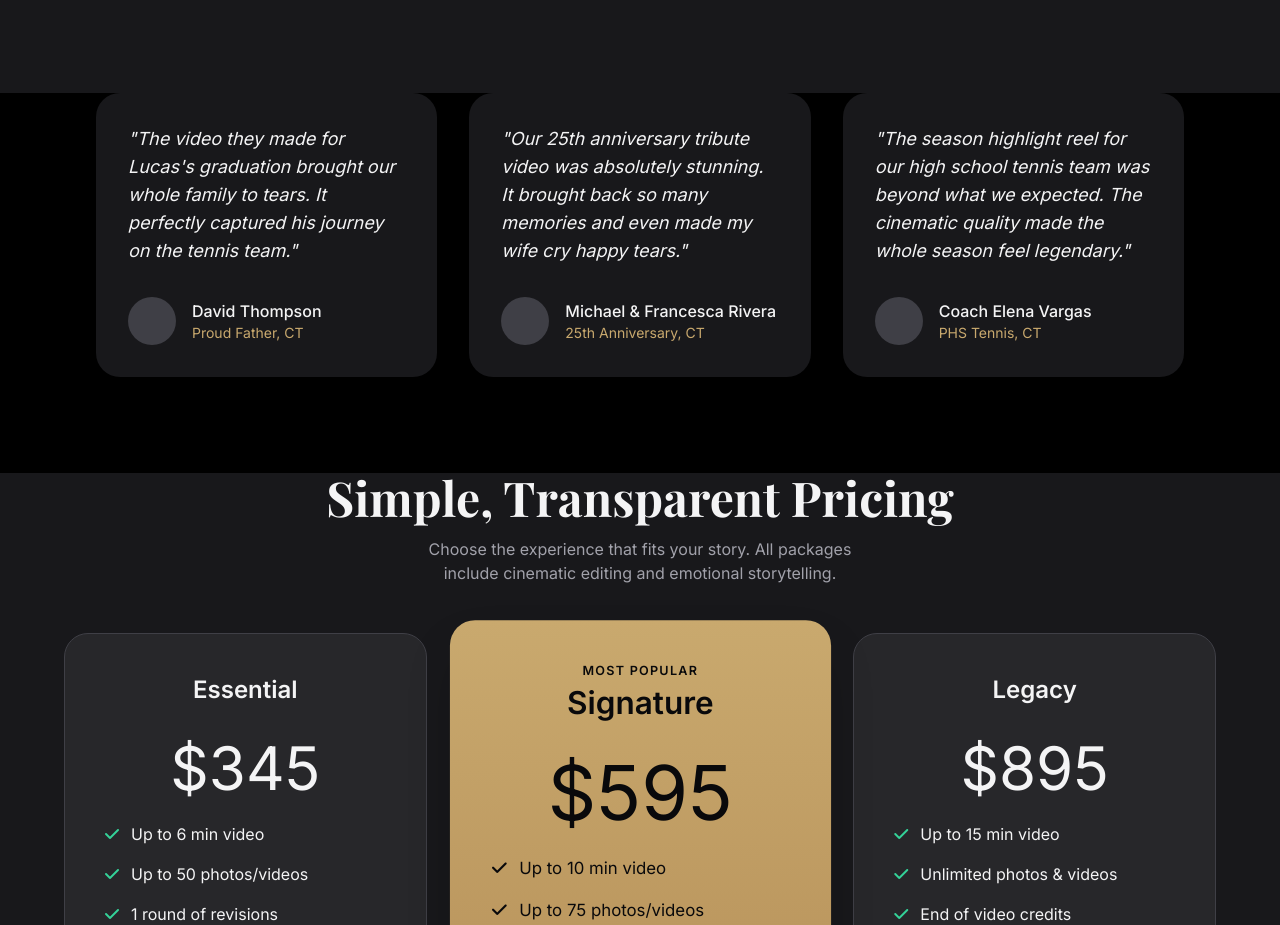
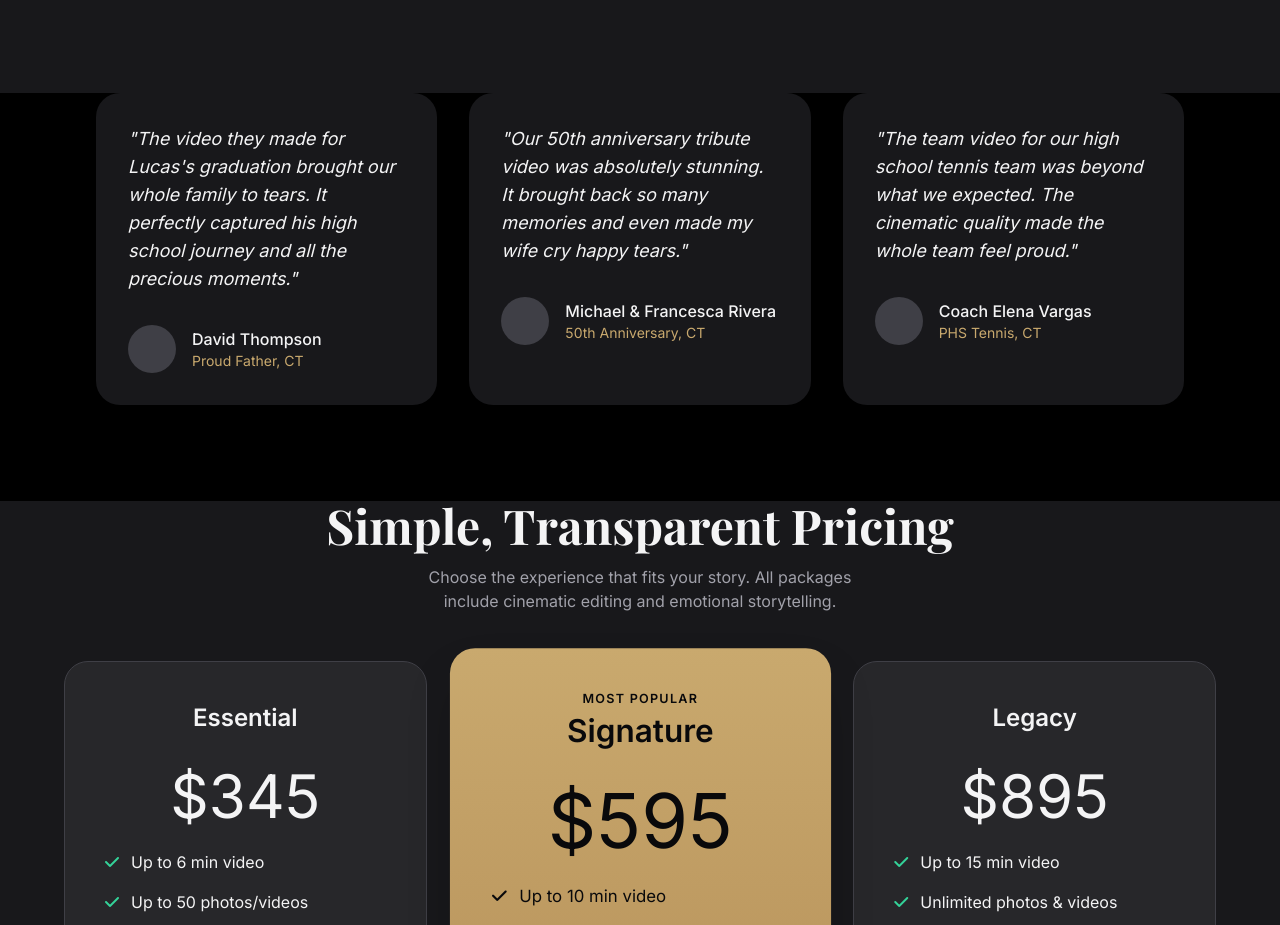
Before and after one commit to noahoskwarek-bot/NoahsArcMedia, a plain HTML site: page index.html in a window 1280 px wide. Shown: the part 2111-3036 px from the top of the page. Drawn offline with nearby package versions, Linux system fonts and the light colour scheme.

Commit message:
Update index.html

```diff
--- a/index.html
+++ b/index.html
@@ -295,12 +295,14 @@
         </div>
     </section>
 
-    <!-- TESTIMONIALS -->
+    <!-- TESTIMONIALS - All Updated -->
     <section class="py-20 md:py-24 bg-black pt-20 md:pt-0">
         <div class="w-full max-w-6xl mx-auto px-5 md:px-8">
             <div class="grid grid-cols-1 md:grid-cols-3 gap-8 pt-6 md:pt-0">
+
+                <!-- Testimonial 1 -->
                 <div class="bg-zinc-900 p-8 rounded-3xl">
-                    <p class="italic text-lg">"The video they made for Lucas's graduation brought our whole family to tears. It perfectly captured his journey on the tennis team."</p>
+                    <p class="italic text-lg">"The video they made for Lucas's graduation brought our whole family to tears. It perfectly captured his high school journey and all the precious moments."</p>
                     <div class="mt-8 flex items-center gap-4">
                         <div class="w-12 h-12 bg-zinc-700 rounded-full"></div>
                         <div>
@@ -310,19 +312,21 @@
                     </div>
                 </div>
 
+                <!-- Testimonial 2 -->
                 <div class="bg-zinc-900 p-8 rounded-3xl">
-                    <p class="italic text-lg">"Our 25th anniversary tribute video was absolutely stunning. It brought back so many memories and even made my wife cry happy tears."</p>
+                    <p class="italic text-lg">"Our 50th anniversary tribute video was absolutely stunning. It brought back so many memories and even made my wife cry happy tears."</p>
                     <div class="mt-8 flex items-center gap-4">
                         <div class="w-12 h-12 bg-zinc-700 rounded-full"></div>
                         <div>
                             <div class="font-medium">Michael & Francesca Rivera</div>
-                            <div class="text-[#C9A96E] text-sm">25th Anniversary, CT</div>
+                            <div class="text-[#C9A96E] text-sm">50th Anniversary, CT</div>
                         </div>
                     </div>
                 </div>
 
+                <!-- Testimonial 3 - Updated -->
                 <div class="bg-zinc-900 p-8 rounded-3xl">
-                    <p class="italic text-lg">"The season highlight reel for our high school tennis team was beyond what we expected. The cinematic quality made the whole season feel legendary."</p>
+                    <p class="italic text-lg">"The team video for our high school tennis team was beyond what we expected. The cinematic quality made the whole team feel proud."</p>
                     <div class="mt-8 flex items-center gap-4">
                         <div class="w-12 h-12 bg-zinc-700 rounded-full"></div>
                         <div>
@@ -494,7 +498,7 @@
                 video: "https://www.youtube.com/embed/pYu8nO4OlgY"
             },
             {
-                title: "50th Anniversary Film",     // ← Updated title
+                title: "50th Anniversary Film",
                 category: "Anniversary",
                 thumb: "50years.png",
                 video: "https://www.youtube.com/embed/kEOlFuurM4o"
```
